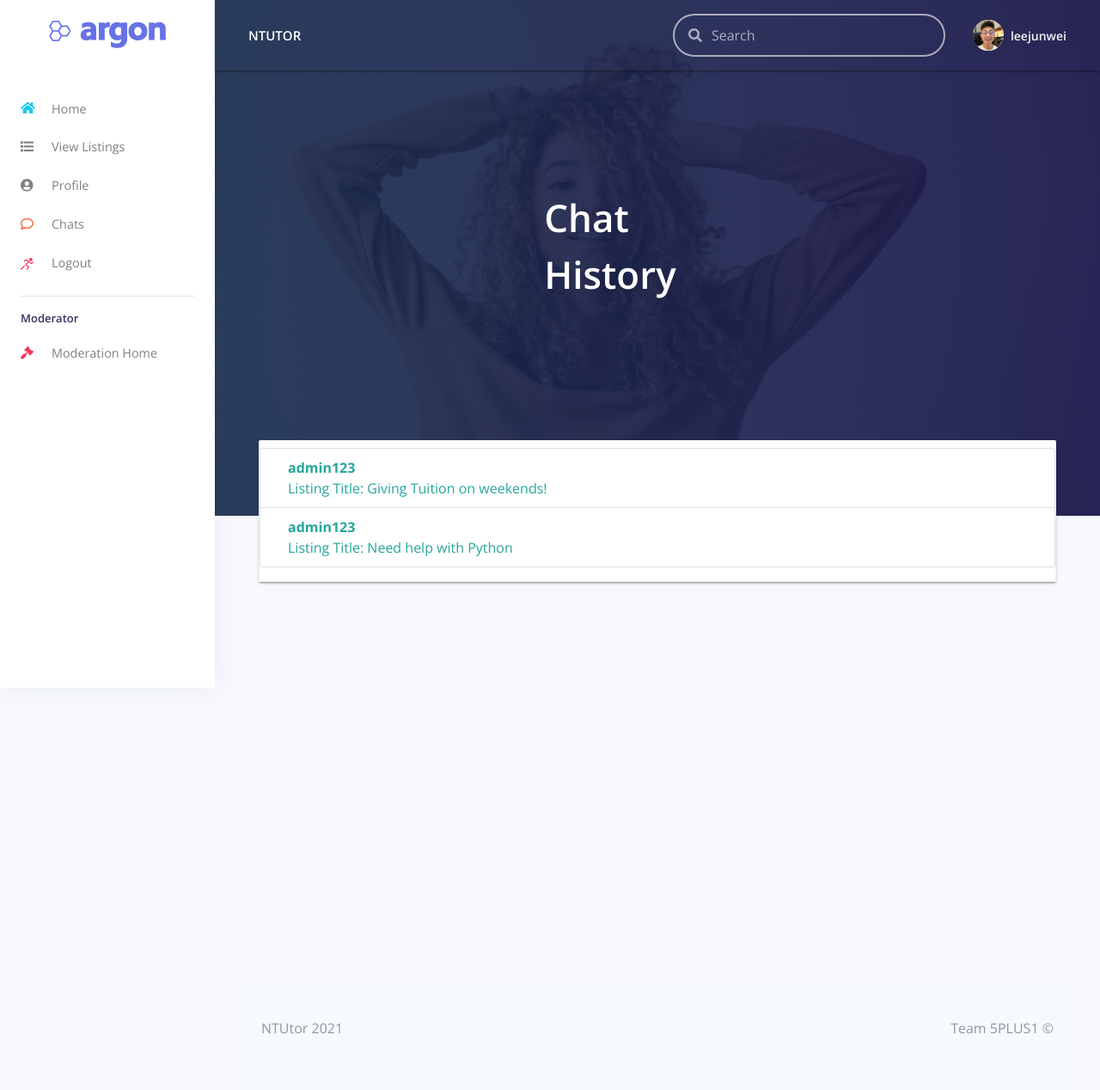
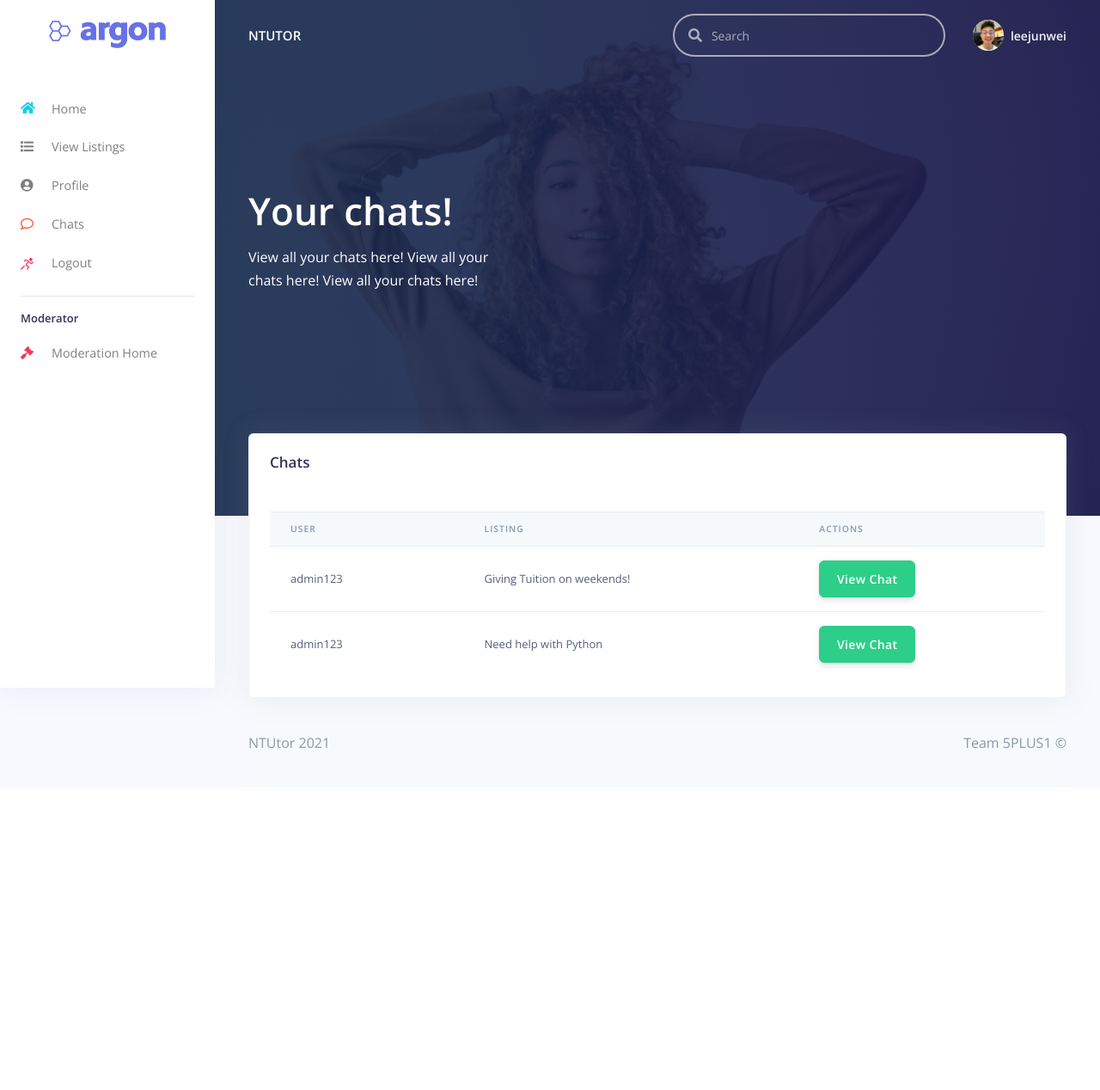
Before and after one commit to leejunweisg/NTUtor, a Django app: page /chat/ in a window 1280 px wide. Shown: the whole page at 86% size. After the commit the page ends 871 px from the top, so only its background shows below. Run offline with Django 3.2, Linux system fonts and the light colour scheme; a user stored in the database is signed in; data comes from the database, SQL or seed files in the repository; both versions use the stored data as it was after the commit; some libraries are stand-ins or nearby versions.

Commit message:
Re-styled Chat History Page

```diff
--- a/mainapp/templates/chat/chat_history.html
+++ b/mainapp/templates/chat/chat_history.html
@@ -1,18 +1,17 @@
 {% extends 'layouts/base.html' %}
+{% load static %}
+<!-- Title -->
+{% block title %} Chat History {% endblock title %}
 
-	{% block title %}Chat History{% endblock title %}
-
-	{% block content %}
-
-	{% load static %}
-
+<!-- Specific CSS goes HERE -->
+{% block stylesheets %}
 <link href="https://fonts.googleapis.com/icon?family=Material+Icons" rel="stylesheet">
 <link type="text/css" rel="stylesheet" href="{% static 'assets/css/style.css' %}"  media="screen,projection"/>
-	<link type="text/css" rel="stylesheet" href="{% static 'assets/css/materialize.css' %}"  media="screen,projection"/>
+<!--<link type="text/css" rel="stylesheet" href="{% static 'assets/css/materialize.css' %}"  media="screen,projection"/>-->
+{% endblock stylesheets %}
 
-	<script type="text/javascript" src="https://code.jquery.com/jquery-3.2.1.min.js"></script>
-    <script type="text/javascript" src="{% static 'assets/js/materialize.min.js' %}"></script>
-    <script type="text/javascript" src="{% static 'assets/js/chat.js' %}"></script>
+<!-- Content -->
+{% block content %}
 
 <!-- Header -->
 <div class="header pb-8 pt-5 pt-lg-8 d-flex align-items-center"
@@ -23,67 +22,73 @@
     <div class="container-fluid d-flex align-items-center">
         <div class="row">
             <div class="col-lg-7 col-md-10">
-            <h1 class="display-2 text-white">Chat History<h1>
+                <h1 class="display-2 text-white">Your chats!</h1>
+                <p class="text-white mt-0 mb-5">View all your chats here! View all your chats here! View all your chats here!</p>
             </div>
         </div>
     </div>
 </div>
 
 <div class="container-fluid mt--7">
-		<div class="section" style="height: 80vh">
+
 	<div class="row">
-				<div class="col s3">
-					<div class="card">
+		<div class="col">
+		  <div class="card shadow">
+			<div class="card-header border-0">
+			  <h3 class="mb-0">Chats</h3>
+			</div>
+			<div class="card-body">
+				<!-- Chat hsitory table -->
+				<div class="table-responsive">
+					<table class="table align-items-center table-flush">
+					  <thead class="thead-light">
+						<tr>
+						  <th scope="col" class="w-25">User</th>
+						  <th scope="col" class="w-70">Listing</th>
+						  <th scope="col" class="w-15">Actions</th>
+						</tr>
+					  </thead>
+					  <tbody>
 						{% if history_list|length == 0%} <!-- if no messages -->
-						<span class="title" style="font-weight: bolder">You have no messages</span>
+							<tr>
+								<td colspan="2">You have no chats at this time.</td>
+						  	</tr>
 						{% else %} <!-- if got messages -->
-						<div class="collection">
 							{% for item in history_list %}
-							<a href="{% url 'chat' request.user.id item|get_digit:'2' item|get_digit:'1' %}" id="user{{item|get_digit:'2'}}" class="collection-item row">
-								<div class="col s8">
+							<tr>
 							  {% for user in users %}
 							  	{% if item|get_digit:'2' == user.id %}
-										<span class="title" style="font-weight: bolder">{{user.username}}</span></br>
+								  <td>{{user.username}}</td>
 								{% endif %}
 							  {% endfor %}
 							  {% for listing in listings %}
 							  {% if item|get_digit:'1' == listing.listingID %}
-										<span>Listing Title: {{ listing.title }}</span>
+								<td>{{ listing.title }}</td>
 							  {% endif %}
 							  {% endfor %}
-								</div>
-							</a>
+							<td><a href="{% url 'chat' request.user.id item|get_digit:'2' item|get_digit:'1' %}" id="user{{item|get_digit:'2'}}" class="btn btn-success">View Chat</a></td>
+							</tr>
 							{% endfor %}
-						</div>
 						{% endif %}
+
+					  </tbody>
+					</table>
+
 				  </div>
 			</div>
-			<!--<div class="col s9">
-				<div class="card">
-					<div id="board" class="section grey lighten-3" style="height: 68vh; padding: 5px; overflow-y: scroll">
-						{% block messages %}
-						{% endblock %}
-					</div>
-					<form id="chat-box" class="form-group {% block hide %}hide{% endblock %}" method="post">
-						{% csrf_token %}
-						<div class="row">
-							<div class="col s11">
-								<div class="input-field">
-									<input class="form-control form-control-alternative" placeholder="Type your message.." type="text" input id="id_message">
 			</div>
 			</div>
-						<div class="col s11" style="line-height: 50px" align='right'>
-								<button class="btn btn-floating blue waves-effect waves-light"><i class="material-icons">send</i></button>
 	</div>
-						</div>
-					</form>
-				</div>
-			</div> -->
-			</div>
-		</div>
+
 
 	{% include "includes/footer.html" %}
 
 </div>
 
 {% endblock content %}
+
+{% block javascripts %}
+<script type="text/javascript" src="https://code.jquery.com/jquery-3.2.1.min.js"></script>
+<script type="text/javascript" src="{% static 'assets/js/materialize.min.js' %}"></script>
+<script type="text/javascript" src="{% static 'assets/js/chat.js' %}"></script>
+{% endblock javascripts %}
```
Also changed, not shown: db.sqlite3. Lines whose indentation alone changed are shown as unchanged.
